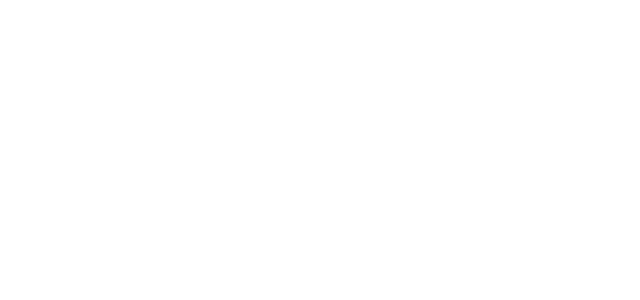
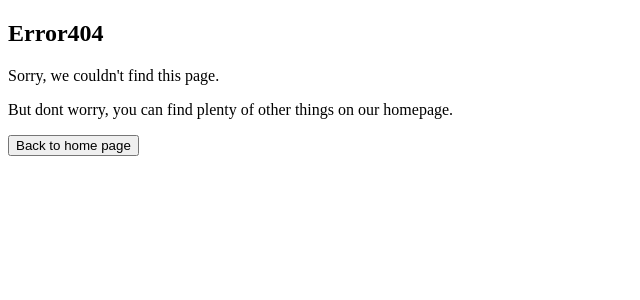
Before and after one commit to FaizanPotrick/Mineral-Ore-Management-and-Tracking-System, a Vue app in the folder client/: page /alert in a window 1280 px wide. Before the commit this address had no page. Shown: the top 300 px of the page, without its empty margins (0-640 px from the left). Built offline with nearby package versions, Linux system fonts and the light colour scheme; what vue-cookies would draw is missing.

Commit message:
404 Page Not Found Error Component UI

```diff
--- /dev/null
+++ b/client/src/components/Alert.vue
@@ -0,0 +1,23 @@
+<template>
+
+	<!-- 400 PAGE NOT FOUND ERROR  -->
+	<section class="flex items-center h-full p-16 dark:bg-gray-900 dark:text-gray-100">
+		<div class="container flex flex-col items-center justify-center px-5 mx-auto my-8">
+			<div class="max-w-md text-center">
+				<h2 class="mb-8 font-extrabold text-9xl dark:text-gray-600">
+					<span class="sr-only">Error</span>404
+				</h2>
+				<p class="text-2xl font-semibold md:text-3xl">Sorry, we couldn't find this page.</p>
+				<p class="mt-4 mb-8 dark:text-gray-400">But dont worry, you can find plenty of other things on our homepage.</p>
+
+				<button class="bg-orange-400  items-center justify-center rounded-md px-8 py-3 text-white font-semibold
+				 hover:bg-orange-500">
+				<!-- <svg  class="h-4 w-4" fill="none" viewBox="0 0 24 24" stroke="currentColor" stroke-width="2">
+  				<path d="M10 19l-7-7m0 0l7-7m-7 7h18"/>
+				</svg> -->
+				Back to home page</button>
+
+			</div>
+		</div>
+	</section>
+</template>
--- a/client/src/main.js
+++ b/client/src/main.js
@@ -37,6 +37,11 @@
         name: "Header",
         component: () => import("@/components/Header.vue"),
       },
+      {
+        path: "/alert",
+        name: "Alert",
+        component: () => import("@/components/Alert.vue"),
+      }
     ],
   })
 );
```
